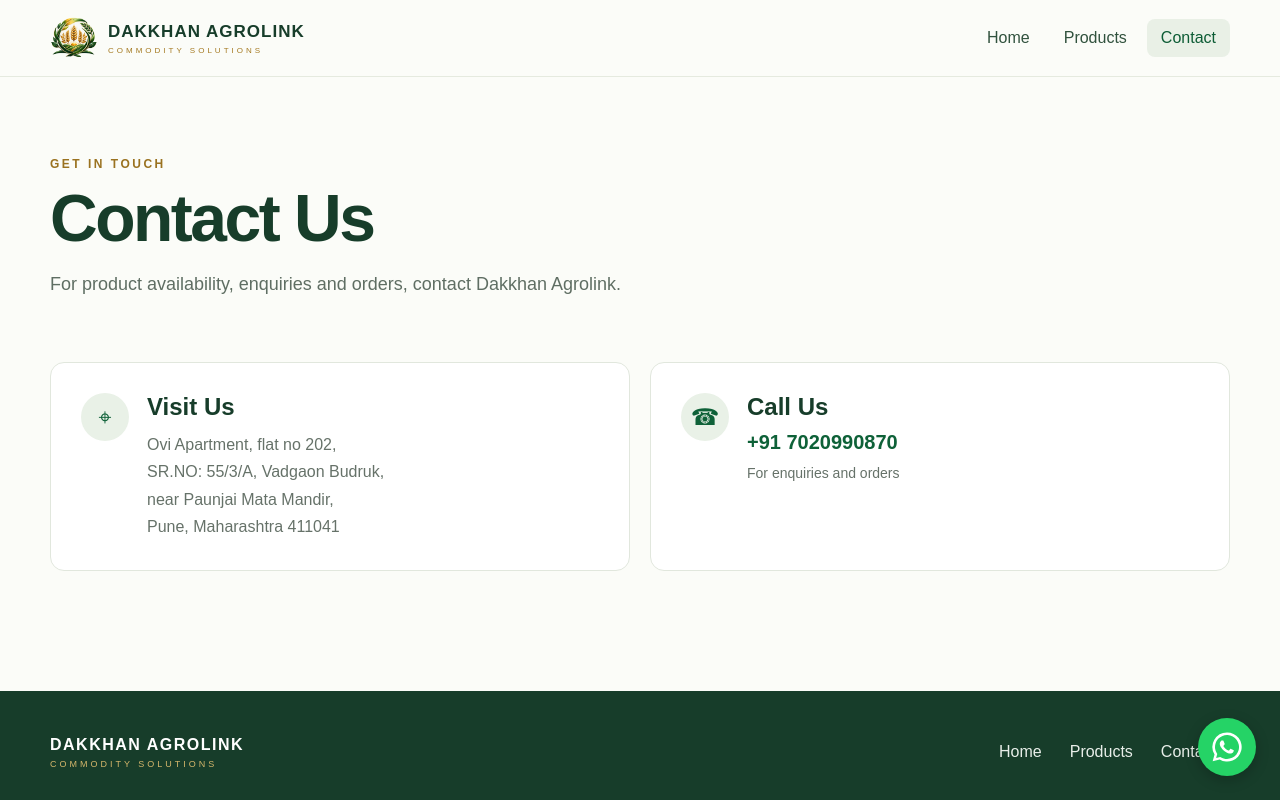
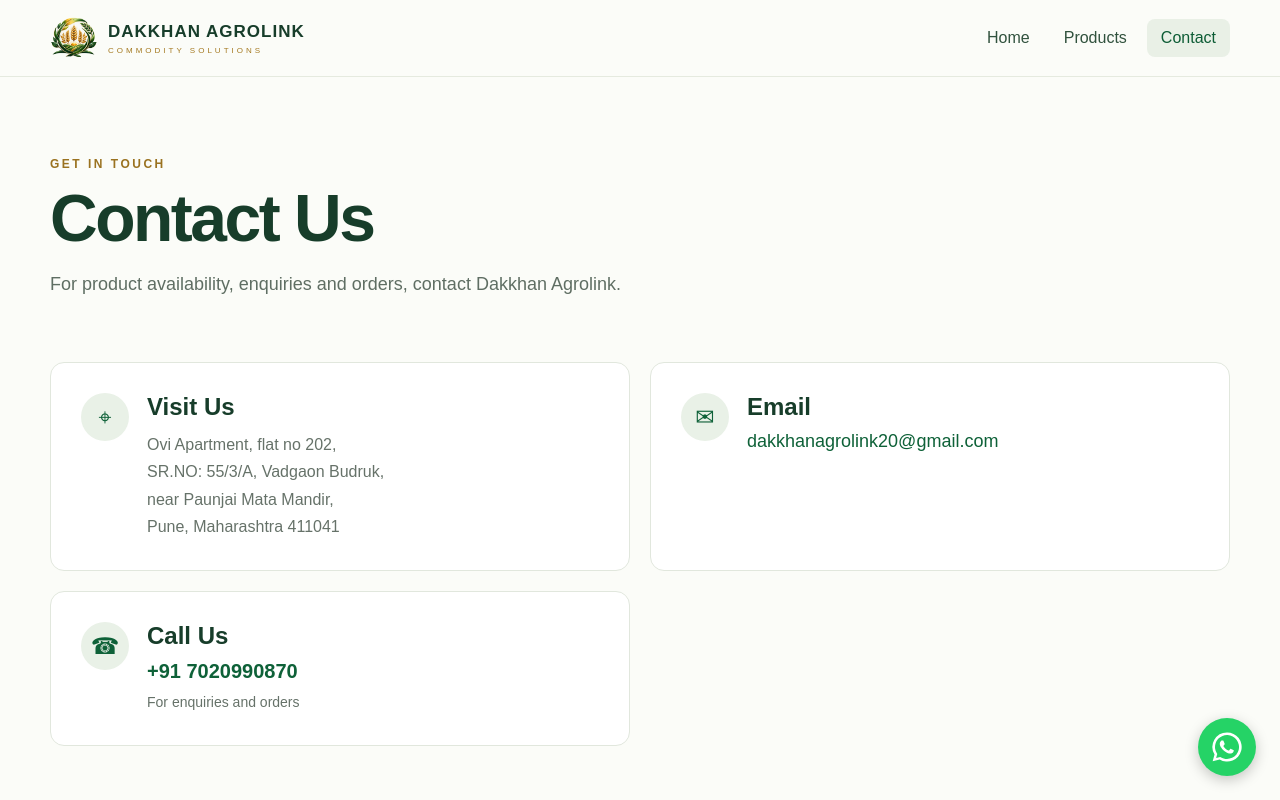
Before and after one commit to pradyum-mohare/dakkhan_agrolink, a React (Vite) app: page / in a window 1280 px wide. Both pictures are taken after a click on the button "Contact Us". Shown: the top 800 px of the page. Built offline with nearby package versions, Linux system fonts and the light colour scheme.

Commit message:
Style email contact card

```diff
--- a/src/pages/Contact.jsx
+++ b/src/pages/Contact.jsx
@@ -21,6 +21,23 @@ export default function Contact() {
           </div>
         </div>
 
+
+
+        <div className="contact-card">
+          <div className="contact-icon">✉</div>
+          <div>
+            <h2>Email</h2>
+            <a
+              href="mailto:dakkhanagrolink20@gmail.com"
+              className="contact-email"
+            >
+              dakkhanagrolink20@gmail.com
+            </a>
+          </div>
+        </div>
+
+
+
         <div className="contact-card">
           <div className="contact-icon">☎</div>
           <div>
--- a/src/styles.css
+++ b/src/styles.css
@@ -417,3 +417,13 @@ nav button:hover, nav button.active { background: #e9f0e6; color: #0d5c35; }
     bottom: 18px;
   }
 }
+
+.contact-card .contact-email {
+  font-size: 18px;
+  font-weight: 400;
+  overflow-wrap: anywhere;
+}
+
+.contact-card .contact-email:hover {
+  text-decoration: underline;
+}
```
Also changed, not shown: 1 other file (tests, documents, lock files or other folders).
